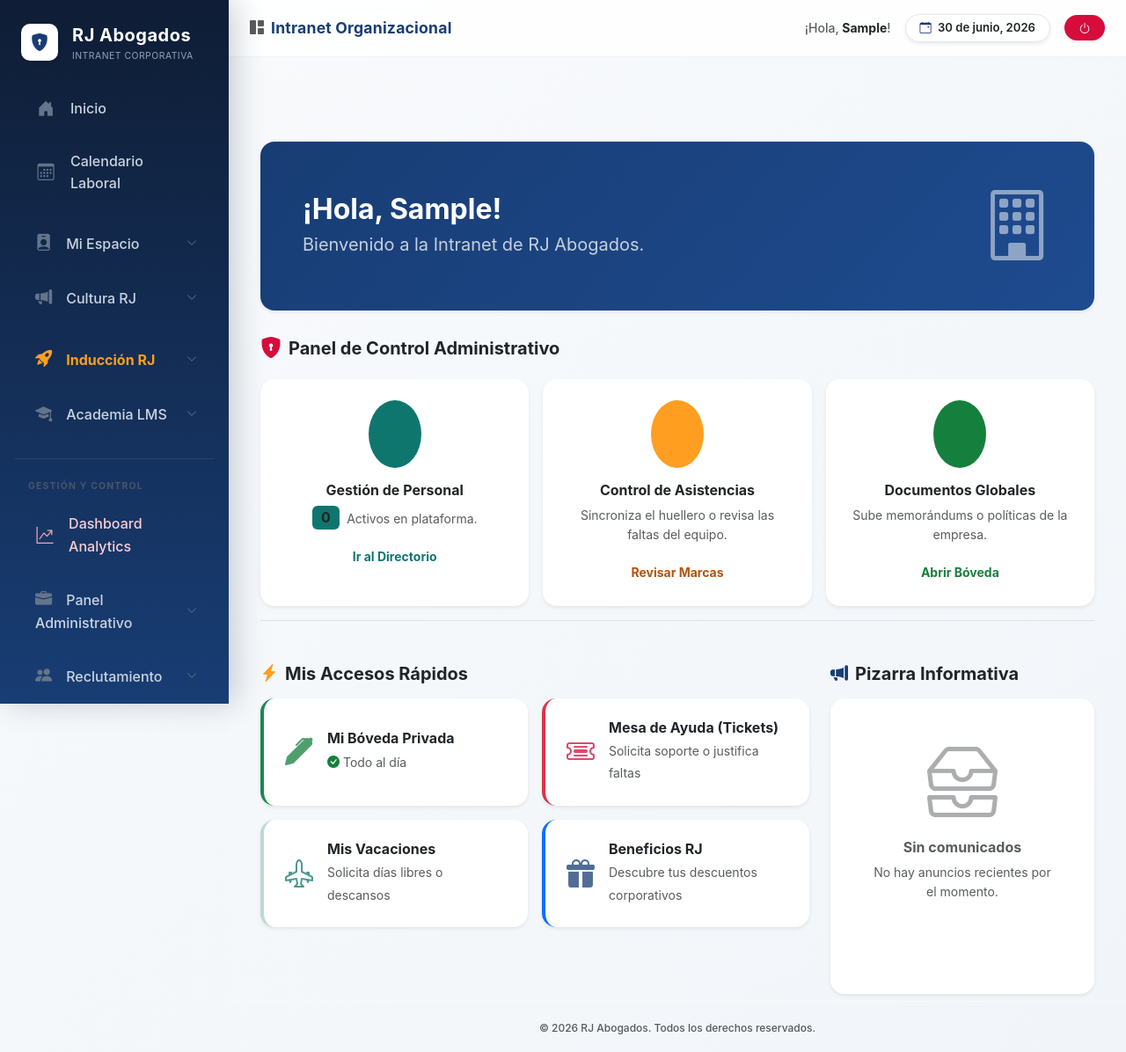
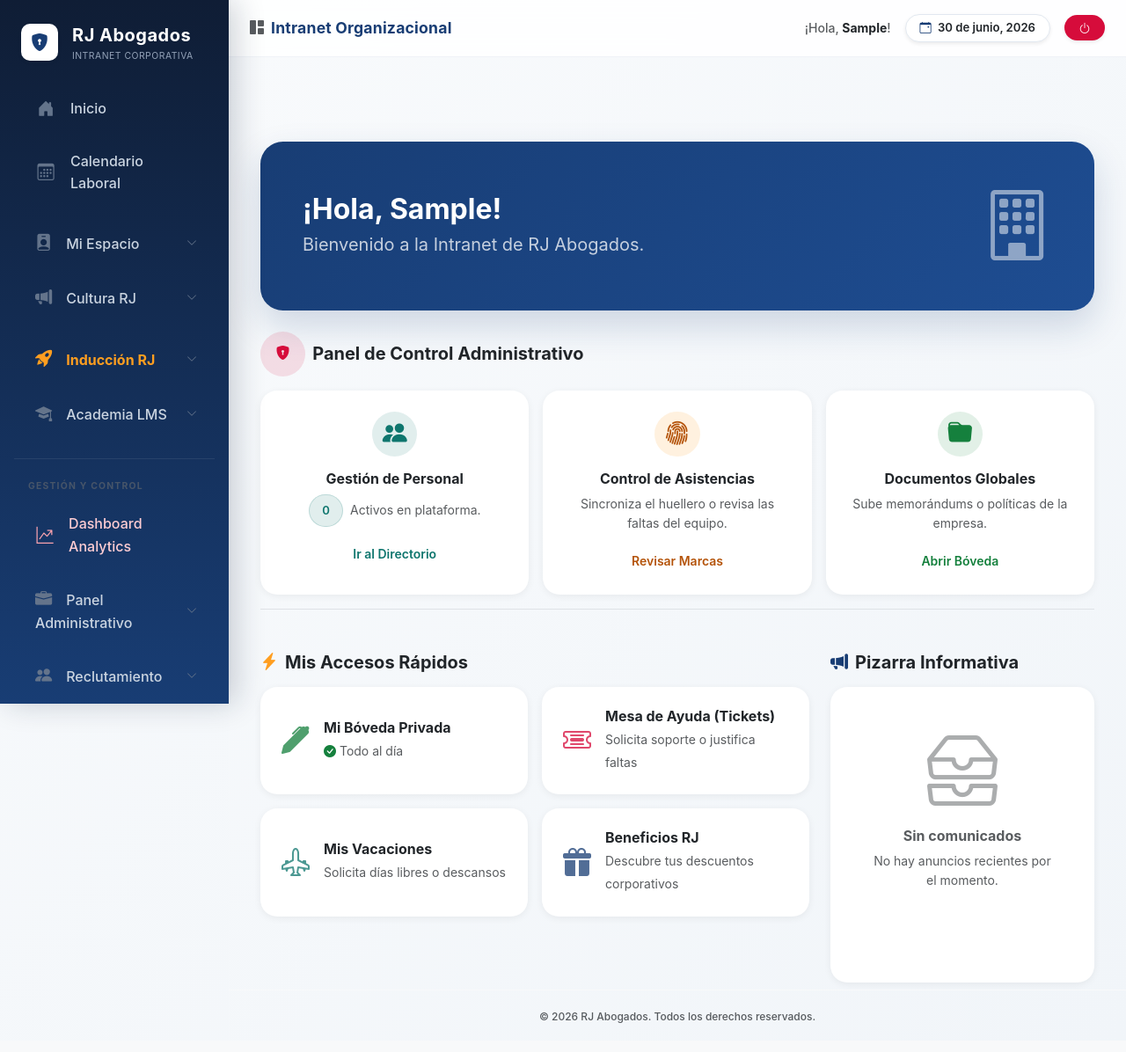
Before and after one commit to rjabogados/rj-plataforma, a Django app: page / in a window 1280 px wide. Shown: the whole page at 88% size. After the commit the page ends 1163 px from the top, so only its background shows below. Run offline with Django 5.2, Linux system fonts and the light colour scheme; the visitor is signed in with stand-in values (Sample User, id 1); data comes from the database, SQL or seed files in the repository; data that the repository does not hold is empty.

Commit message:
UI: pulir inicio boveda personal y resultados de evaluacion

```diff
--- a/intranet/templates/intranet/dashboard/inicio.html
+++ b/intranet/templates/intranet/dashboard/inicio.html
@@ -2,7 +2,7 @@
 {% block content %}
 <div class="container-fluid" style="max-width: 1200px;">
 
-    <div class="card shadow-sm border-0 rounded-4 mb-4" style="background: linear-gradient(135deg, var(--rj-azul) 0%, #1e4b8f 100%); color: white;">
+    <div class="page-hero mb-4">
         <div class="card-body p-4 p-md-5 d-flex align-items-center justify-content-between">
             <div>
                 <h2 class="fw-bold mb-1">¡Hola, {{ request.user.first_name|default:request.user.username }}!</h2>
@@ -17,46 +17,46 @@
     {% if user.is_superuser or user.perfil.rol in 'ADMIN,RRHH,GERENCIA' %}
     <div class="mb-5 pb-3 border-bottom">
         <div class="d-flex align-items-center mb-3">
-            <i class="bi bi-shield-lock-fill fs-4 me-2" style="color: var(--rj-rojo);"></i>
+            <span class="icon-chip danger me-2"><i class="bi bi-shield-lock-fill"></i></span>
             <h5 class="fw-bold mb-0 text-dark">Panel de Control Administrativo</h5>
         </div>
 
         <div class="row g-3">
             <div class="col-md-4">
-                <div class="card h-100 border-0 shadow-sm rounded-4 bg-white card-hover-effect">
+                <div class="card h-100 card-buk panel-shell-soft card-hover-effect">
                     <div class="card-body p-4 text-center">
-                        <div class="bg-info bg-opacity-10 text-info rounded-circle d-inline-flex p-3 mb-3">
+                        <div class="icon-chip info mx-auto mb-3">
                             <i class="bi bi-people-fill fs-3"></i>
                         </div>
                         <h6 class="fw-bold text-dark">Gestión de Personal</h6>
                         <p class="small text-muted mb-3">
-                            <span class="badge bg-info text-dark me-1 fs-6">{{ total_colaboradores|default:"0" }}</span> Activos en plataforma.
+                            <span class="status-pill info me-1">{{ total_colaboradores|default:"0" }}</span> Activos en plataforma.
                         </p>
-                        <a href="{% url 'colaboradores' %}" class="btn btn-outline-info btn-sm fw-bold w-100 rounded-pill">Ir al Directorio</a>
+                        <a href="{% url 'colaboradores' %}" class="btn btn-outline-info btn-sm btn-pill fw-semibold w-100">Ir al Directorio</a>
                     </div>
                 </div>
             </div>
             <div class="col-md-4">
-                <div class="card h-100 border-0 shadow-sm rounded-4 bg-white card-hover-effect">
+                <div class="card h-100 card-buk panel-shell-soft card-hover-effect">
                     <div class="card-body p-4 text-center">
-                        <div class="bg-warning bg-opacity-10 text-warning rounded-circle d-inline-flex p-3 mb-3">
+                        <div class="icon-chip warning mx-auto mb-3">
                             <i class="bi bi-fingerprint fs-3"></i>
                         </div>
                         <h6 class="fw-bold text-dark">Control de Asistencias</h6>
                         <p class="small text-muted mb-3">Sincroniza el huellero o revisa las faltas del equipo.</p>
-                        <a href="{% url 'asistencia' %}" class="btn btn-outline-warning btn-sm fw-bold w-100 rounded-pill">Revisar Marcas</a>
+                        <a href="{% url 'asistencia' %}" class="btn btn-outline-warning btn-sm btn-pill fw-semibold w-100">Revisar Marcas</a>
                     </div>
                 </div>
             </div>
             <div class="col-md-4">
-                <div class="card h-100 border-0 shadow-sm rounded-4 bg-white card-hover-effect">
+                <div class="card h-100 card-buk panel-shell-soft card-hover-effect">
                     <div class="card-body p-4 text-center">
-                        <div class="bg-success bg-opacity-10 text-success rounded-circle d-inline-flex p-3 mb-3">
+                        <div class="icon-chip success mx-auto mb-3">
                             <i class="bi bi-folder-fill fs-3"></i>
                         </div>
                         <h6 class="fw-bold text-dark">Documentos Globales</h6>
                         <p class="small text-muted mb-3">Sube memorándums o políticas de la empresa.</p>
-                        <a href="{% url 'documentos_admin' %}" class="btn btn-outline-success btn-sm fw-bold w-100 rounded-pill">Abrir Bóveda</a>
+                        <a href="{% url 'documentos_admin' %}" class="btn btn-outline-success btn-sm btn-pill fw-semibold w-100">Abrir Bóveda</a>
                     </div>
                 </div>
             </div>
@@ -72,7 +72,7 @@
 
                 <div class="col-md-6">
                     <a href="{% url 'documentos_personal' %}" class="text-decoration-none">
-                        <div class="card border-0 shadow-sm rounded-4 bg-white h-100 border-start border-success border-4 card-hover-effect">
+                        <div class="card card-buk panel-shell-soft h-100 card-hover-effect">
                             <div class="card-body p-4 d-flex align-items-center">
                                 <i class="bi bi-pen-fill fs-2 text-success me-3 opacity-75"></i>
                                 <div>
@@ -90,7 +90,7 @@
 
                 <div class="col-md-6">
                     <a href="{% url 'tickets' %}" class="text-decoration-none">
-                        <div class="card border-0 shadow-sm rounded-4 bg-white h-100 border-start border-danger border-4 card-hover-effect">
+                        <div class="card card-buk panel-shell-soft h-100 card-hover-effect">
                             <div class="card-body p-4 d-flex align-items-center">
                                 <i class="bi bi-ticket-detailed fs-2 text-danger me-3 opacity-75"></i>
                                 <div>
@@ -108,7 +108,7 @@
 
                 <div class="col-md-6">
                     <a href="{% url 'vacaciones' %}" class="text-decoration-none">
-                        <div class="card border-0 shadow-sm rounded-4 bg-white h-100 border-start border-info border-4 card-hover-effect">
+                        <div class="card card-buk panel-shell-soft h-100 card-hover-effect">
                             <div class="card-body p-4 d-flex align-items-center">
                                 <i class="bi bi-airplane-engines fs-2 text-info me-3 opacity-75"></i>
                                 <div>
@@ -122,7 +122,7 @@
 
                 <div class="col-md-6">
                     <a href="{% url 'beneficios' %}" class="text-decoration-none">
-                        <div class="card border-0 shadow-sm rounded-4 bg-white h-100 border-start border-primary border-4 card-hover-effect">
+                        <div class="card card-buk panel-shell-soft h-100 card-hover-effect">
                             <div class="card-body p-4 d-flex align-items-center">
                                 <i class="bi bi-gift-fill fs-2 text-primary me-3 opacity-75"></i>
                                 <div>
@@ -141,10 +141,10 @@
             <h5 class="fw-bold mb-3 text-dark"><i class="bi bi-megaphone-fill text-primary me-2"></i>Pizarra Informativa</h5>
 
             {% for aviso in comunicados %}
-            <div class="card border-0 shadow-sm rounded-4 bg-white mb-3 overflow-hidden">
+            <div class="card card-buk bg-white mb-3 overflow-hidden">
                 <div style="height: 8px; background-color: var(--rj-amarillo);"></div>
                 <div class="card-body p-4">
-                    <div class="badge bg-danger mb-2 px-2 py-1">NUEVO</div>
+                    <div class="status-pill danger mb-2">Nuevo</div>
                     <h6 class="fw-bold text-dark mb-2">{{ aviso.titulo }}</h6>
                     <p class="small text-muted mb-3">{{ aviso.mensaje|linebreaksbr }}</p>
                     <hr class="opacity-25">
@@ -154,7 +154,7 @@
                 </div>
             </div>
             {% empty %}
-            <div class="card border-0 shadow-sm rounded-4 bg-white h-100 text-center p-5">
+            <div class="card card-buk bg-white h-100 text-center p-5">
                 <i class="bi bi-inboxes text-muted opacity-50 display-1 mb-3"></i>
                 <h6 class="fw-bold text-muted">Sin comunicados</h6>
                 <p class="small text-muted">No hay anuncios recientes por el momento.</p>
@@ -164,14 +164,4 @@
         </div>
     </div>
 </div>
-
-<style>
-    .card-hover-effect {
-        transition: transform 0.2s ease, box-shadow 0.2s ease;
-    }
-    .card-hover-effect:hover {
-        transform: translateY(-3px);
-        box-shadow: 0 10px 20px rgba(0,0,0,0.08) !important;
-    }
-</style>
 {% endblock %}
```
Also changed, not shown: intranet/templates/intranet/documentos/documentos_personal.html (+13 -13 lines), intranet/templates/intranet/lms/resultados_evaluacion.html (+21 -21 lines).
